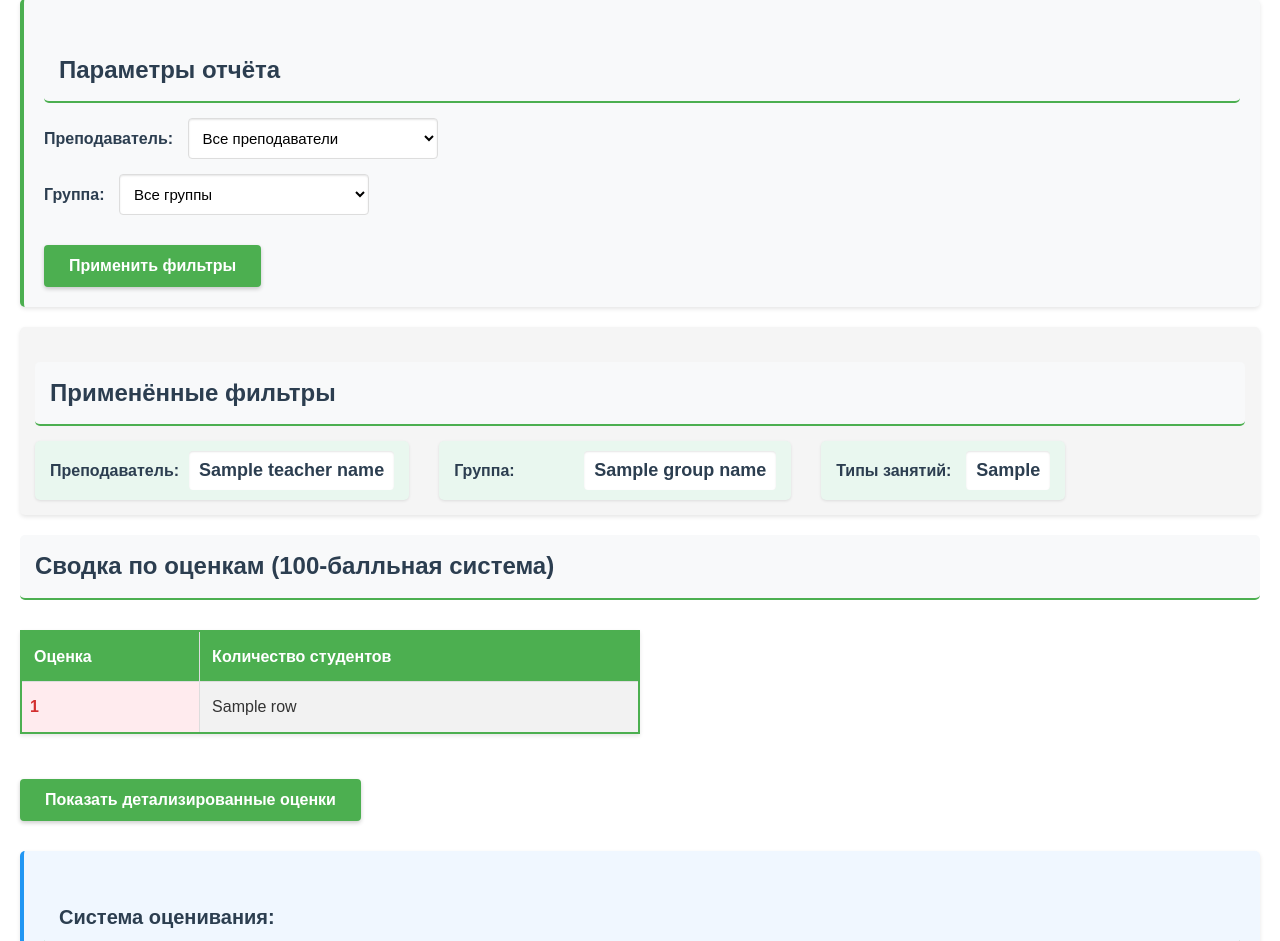
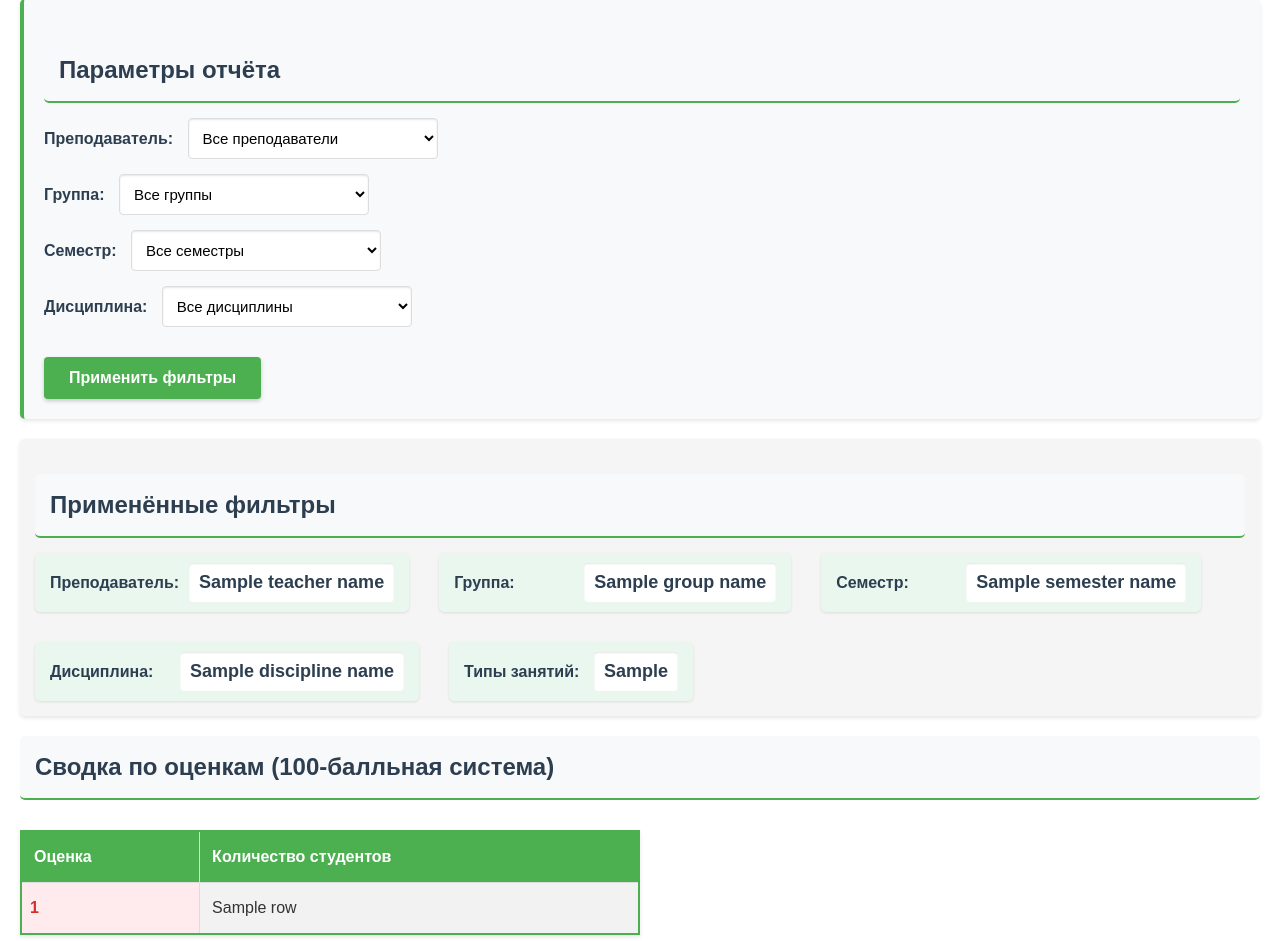
Before and after one commit to RinaHep/githttps---github.com-RinaHep-git, a Flask app: template templates/index.html in a window 1280 px wide. Shown: the part 113-1054 px from the top of the page. Run offline with Flask 3, Linux system fonts and the light colour scheme; the template is opened without the code that fills it: most values are stand-ins (such as "Sample title", 1, 10 or a date in 2020); some libraries are stand-ins or nearby versions.

Commit message:
Добавление семестра и дисциплины (коммит 16)

```diff
--- a/app.py
+++ b/app.py
@@ -17,28 +17,40 @@ def index():
     conn = get_db_connection()
     cur = conn.cursor()
 
-    # Получаем список преподавателей и групп
+    # Получаем списки для фильтров
     cur.execute('SELECT teacher_id, full_name FROM teachers ORDER BY full_name')
     teachers = cur.fetchall()
 
     cur.execute('SELECT group_id, group_name FROM groups ORDER BY group_name')
     groups = cur.fetchall()
 
+    cur.execute('SELECT DISTINCT point_number FROM control_points ORDER BY point_number')
+    semesters = [(point[0], f"{point[0]} семестр") for point in cur.fetchall()]
+
+    cur.execute('SELECT discipline_id, discipline_name FROM disciplines ORDER BY discipline_name')
+    disciplines = cur.fetchall()
+
     results = None
     summary = None
     activity_types = None
     selected_teacher = ''
     selected_group = ''
+    selected_semester = ''
+    selected_discipline = ''
     show_details = False
     teacher_name = ''
     group_name = ''
+    semester_name = ''
+    discipline_name = ''
 
     if request.method == 'POST':
         selected_teacher = request.form.get('teacher_id', '')
         selected_group = request.form.get('group_id', '')
+        selected_semester = request.form.get('semester', '')
+        selected_discipline = request.form.get('discipline_id', '')
         show_details = 'show_details' in request.form
 
-        # Получаем имя преподавателя и группы для отображения
+        # Получаем имена для отображения
         if selected_teacher:
             cur.execute('SELECT full_name FROM teachers WHERE teacher_id = %s', (selected_teacher,))
             teacher_name = cur.fetchone()[0]
@@ -47,7 +59,14 @@ def index():
             cur.execute('SELECT group_name FROM groups WHERE group_id = %s', (selected_group,))
             group_name = cur.fetchone()[0]
 
-        # Получаем типы занятий для выбранных фильтров
+        if selected_semester:
+            semester_name = f"{selected_semester} семестр"
+
+        if selected_discipline:
+            cur.execute('SELECT discipline_name FROM disciplines WHERE discipline_id = %s', (selected_discipline,))
+            discipline_name = cur.fetchone()[0]
+
+        # Получаем типы занятий с учетом всех фильтров
         activity_types_query = """
             SELECT DISTINCT at.activity_name
             FROM activity_types at
@@ -55,6 +74,8 @@ def index():
             JOIN student_scores ss ON pa.activity_id = ss.activity_id
             JOIN students s ON ss.student_id = s.student_id
             JOIN teachers t ON ss.teacher_id = t.teacher_id
+            JOIN control_points cp ON pa.point_id = cp.point_id
+            JOIN disciplines d ON cp.discipline_id = d.discipline_id
             WHERE 1=1
         """
         activity_params = []
@@ -67,8 +88,15 @@ def index():
             activity_types_query += " AND s.group_id = %s"
             activity_params.append(selected_group)
 
+        if selected_semester:
+            activity_types_query += " AND cp.point_number = %s"
+            activity_params.append(selected_semester)
+
+        if selected_discipline:
+            activity_types_query += " AND d.discipline_id = %s"
+            activity_params.append(selected_discipline)
+
         activity_types_query += " ORDER BY at.activity_name"
-
         cur.execute(activity_types_query, tuple(activity_params))
         activity_types = [row[0] for row in cur.fetchall()]
 
@@ -86,6 +114,7 @@ def index():
                 JOIN point_activities pa ON ss.activity_id = pa.activity_id
                 JOIN activity_types at ON pa.activity_type = at.activity_id
                 JOIN control_points cp ON pa.point_id = cp.point_id
+                JOIN disciplines d ON cp.discipline_id = d.discipline_id
                 WHERE at.activity_name = 'Лекция'
         """
 
@@ -98,6 +127,14 @@ def index():
         if selected_group:
             final_grades_query += " AND s.group_id = %s"
             final_params.append(selected_group)
+
+        if selected_semester:
+            final_grades_query += " AND cp.point_number = %s"
+            final_params.append(selected_semester)
+
+        if selected_discipline:
+            final_grades_query += " AND d.discipline_id = %s"
+            final_params.append(selected_discipline)
 
         final_grades_query += """
             GROUP BY s.student_id, s.full_name, cp.point_number
@@ -114,8 +151,9 @@ def index():
             JOIN point_activities pa ON ss.activity_id = pa.activity_id
             JOIN activity_types at ON pa.activity_type = at.activity_id
             JOIN control_points cp ON pa.point_id = cp.point_id
+            JOIN disciplines d ON cp.discipline_id = d.discipline_id
             WHERE at.activity_name = 'Практика'
-    """
+        """
 
         if selected_teacher:
             final_grades_query += " AND t.teacher_id = %s"
@@ -124,6 +162,14 @@ def index():
         if selected_group:
             final_grades_query += " AND s.group_id = %s"
             final_params.append(selected_group)
+
+        if selected_semester:
+            final_grades_query += " AND cp.point_number = %s"
+            final_params.append(selected_semester)
+
+        if selected_discipline:
+            final_grades_query += " AND d.discipline_id = %s"
+            final_params.append(selected_discipline)
 
         final_grades_query += """
             GROUP BY s.student_id, s.full_name, cp.point_number
@@ -146,8 +192,9 @@ def index():
             GROUP BY student_id, student_name
         )
         SELECT * FROM final_scores
-    """
-        # Запрос для сводной таблицы оценок (используем те же итоговые оценки)
+        """
+
+        # Запрос для сводной таблицы оценок
         summary_query = f"""
             WITH final_grades AS ({final_grades_query}),
             grade_categories AS (
@@ -176,8 +223,7 @@ def index():
         cur.execute(summary_query, tuple(final_params))
         summary = cur.fetchall()
 
-        # Запрос для детализированной таблицы (используем те же итоговые оценки)
-        # Запрос для детализированной таблицы (используем те же итоговые оценки)
+        # Запрос для детализированной таблицы
         if show_details:
             details_query = f"""
                 SELECT
@@ -197,13 +243,19 @@ def index():
         'index.html',
         teachers=teachers,
         groups=groups,
+        semesters=semesters,
+        disciplines=disciplines,
         results=results,
         summary=summary,
         activity_types=activity_types,
         selected_teacher=selected_teacher,
         selected_group=selected_group,
+        selected_semester=selected_semester,
+        selected_discipline=selected_discipline,
         teacher_name=teacher_name,
         group_name=group_name,
+        semester_name=semester_name,
+        discipline_name=discipline_name,
         show_details=show_details
     )
 
--- a/templates/index.html
+++ b/templates/index.html
@@ -11,7 +11,6 @@
             color: #333;
         }
 
-        /* Общий стиль для всех заголовков */
         h1, h2, h3, h4 {
             color: #2c3e50;
             margin-bottom: 15px;
@@ -244,11 +243,31 @@
                 </select>
             </div>
 
+            <div style="margin-bottom: 15px;">
+                <label for="semester">Семестр:</label>
+                <select name="semester" id="semester">
+                    <option value="">Все семестры</option>
+                    {% for num, name in semesters %}
+                        <option value="{{ num }}" {% if selected_semester == num|string %}selected{% endif %}>{{ name }}</option>
+                    {% endfor %}
+                </select>
+            </div>
+
+            <div style="margin-bottom: 15px;">
+                <label for="discipline">Дисциплина:</label>
+                <select name="discipline_id" id="discipline">
+                    <option value="">Все дисциплины</option>
+                    {% for id, name in disciplines %}
+                        <option value="{{ id }}" {% if selected_discipline == id|string %}selected{% endif %}>{{ name }}</option>
+                    {% endfor %}
+                </select>
+            </div>
+
             <button type="submit">Применить фильтры</button>
         </form>
     </div>
 
-    {% if teacher_name or group_name or activity_types %}
+    {% if teacher_name or group_name or semester_name or discipline_name or activity_types %}
     <div class="header">
         <h2>Применённые фильтры</h2>
         <div class="filter-info">
@@ -263,6 +282,20 @@
             <div class="filter-item">
                 <span class="filter-label">Группа:</span>
                 <span class="filter-value">{{ group_name }}</span>
+            </div>
+            {% endif %}
+
+            {% if semester_name %}
+            <div class="filter-item">
+                <span class="filter-label">Семестр:</span>
+                <span class="filter-value">{{ semester_name }}</span>
+            </div>
+            {% endif %}
+
+            {% if discipline_name %}
+            <div class="filter-item">
+                <span class="filter-label">Дисциплина:</span>
+                <span class="filter-value">{{ discipline_name }}</span>
             </div>
             {% endif %}
 
@@ -302,6 +335,8 @@
     <form method="post">
         <input type="hidden" name="teacher_id" value="{{ selected_teacher }}">
         <input type="hidden" name="group_id" value="{{ selected_group }}">
+        <input type="hidden" name="semester" value="{{ selected_semester }}">
+        <input type="hidden" name="discipline_id" value="{{ selected_discipline }}">
         <button type="submit" name="show_details">
             {% if show_details %}Скрыть детализированные оценки{% else %}Показать детализированные оценки{% endif %}
         </button>
@@ -322,7 +357,7 @@
             </tr>
             {% endfor %}
         </table>
-        {% endif %}
+    {% endif %}
 
     {% if summary %}
     <div class="info-box">
```
